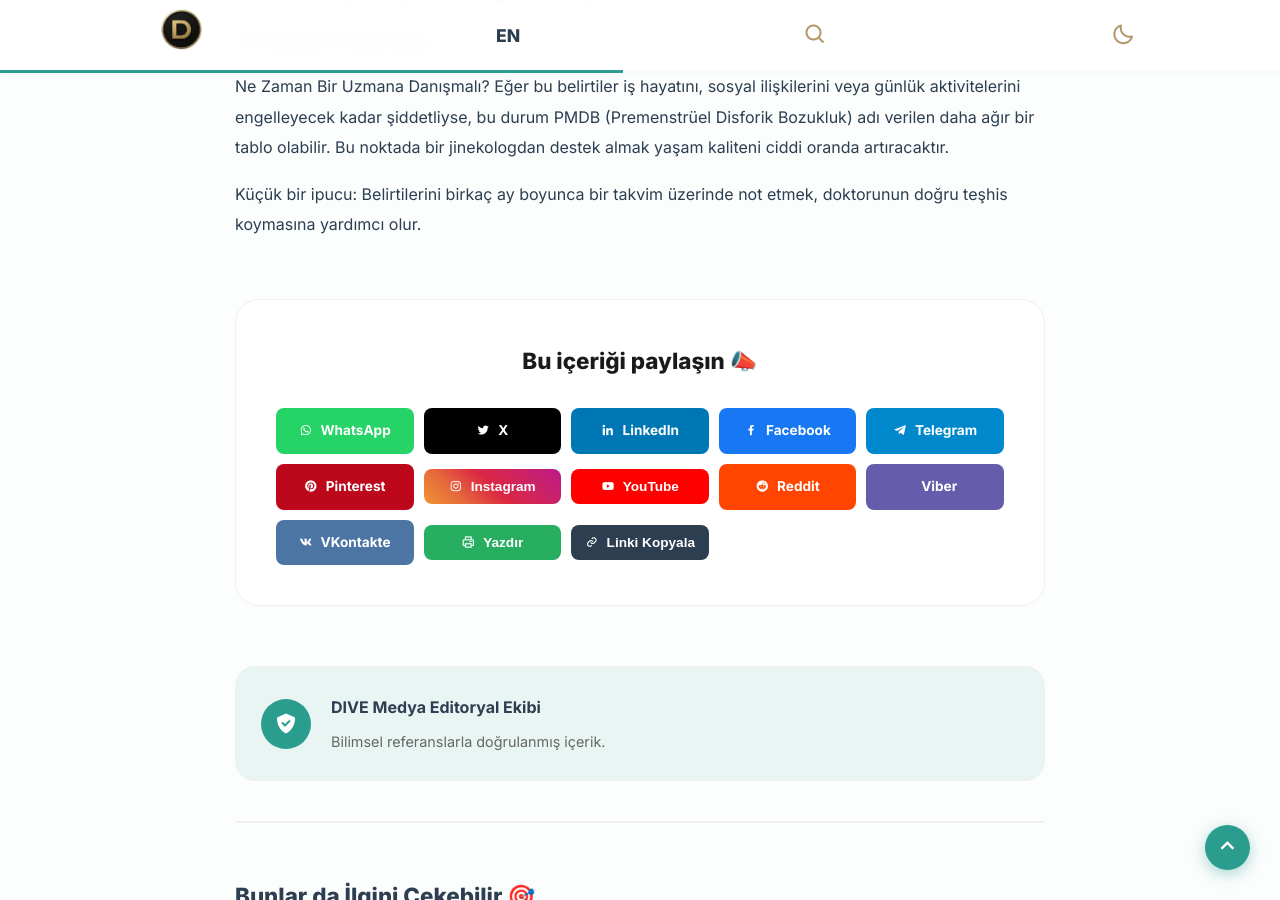
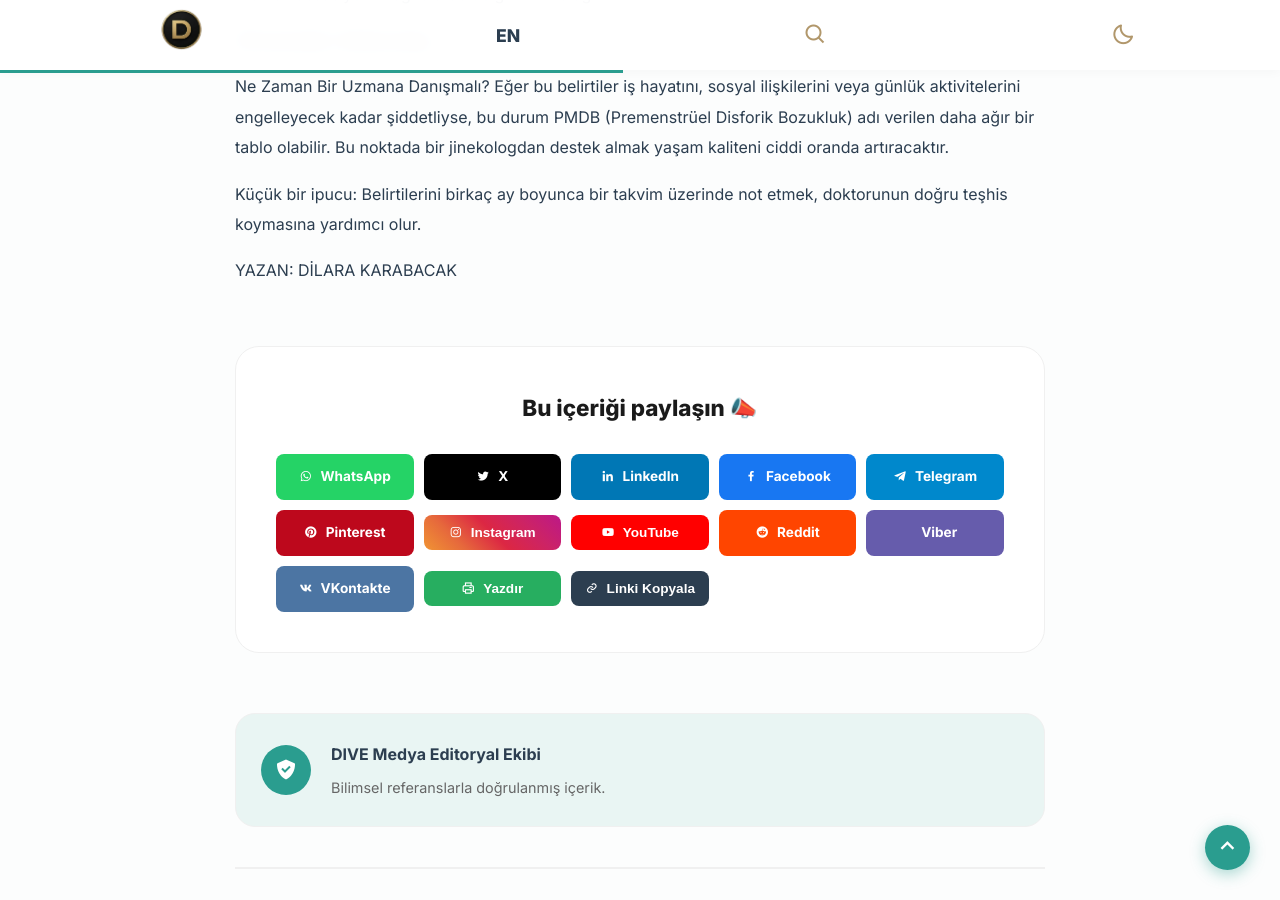
Before and after one commit to EKTHOLDING/dive, a Jekyll site: the page built from _posts/2026-03-22-premenstrüel-sendrom.md, in a window 1280 px wide and 900 px high, scrolled down 1096 px. Built offline with Jekyll 4.4.1, drawn with Linux system fonts in a browser that asks for light colours.

Commit message:
Update 🇹🇷 Türkçe Yazı Ekle “2026-03-22-premenstrüel-sendrom”

```diff
--- a/_posts/2026-03-22-premenstrüel-sendrom.md
+++ b/_posts/2026-03-22-premenstrüel-sendrom.md
@@ -1,8 +1,8 @@
 ---
 layout: default
-title: "PREMENSTRÜEL SENDROM"
-kategori: "Psikoloji"
-image: "https://dilaratekdenkirgiz.com/images/0/jinekolojik-endokronoloji/premenstruel-sendrom.jpg"
+title: PREMENSTRÜEL SENDROM
+kategori: Psikoloji
+image: https://dilaratekdenkirgiz.com/images/0/jinekolojik-endokronoloji/premenstruel-sendrom.jpg
 ---
 
 Premenstrüel Sendrom (PMS), çoğu kadının adet döngüsünün belirli bir döneminde deneyimlediği, fiziksel ve duygusal değişimlerin bir kombinasyonudur. Genellikle "adet öncesi gerginlik" olarak da adlandırılır.
@@ -43,3 +43,5 @@ Ne Zaman Bir Uzmana Danışmalı?
 Eğer bu belirtiler iş hayatını, sosyal ilişkilerini veya günlük aktivitelerini engelleyecek kadar şiddetliyse, bu durum PMDB (Premenstrüel Disforik Bozukluk) adı verilen daha ağır bir tablo olabilir. Bu noktada bir jinekologdan destek almak yaşam kaliteni ciddi oranda artıracaktır.
 
 Küçük bir ipucu: Belirtilerini birkaç ay boyunca bir takvim üzerinde not etmek, doktorunun doğru teşhis koymasına yardımcı olur.
+
+YAZAN: DİLARA KARABACAK
```
